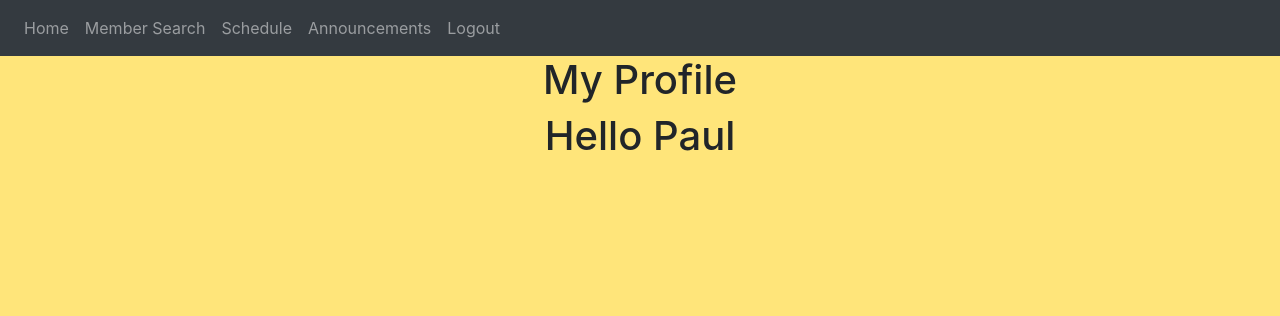
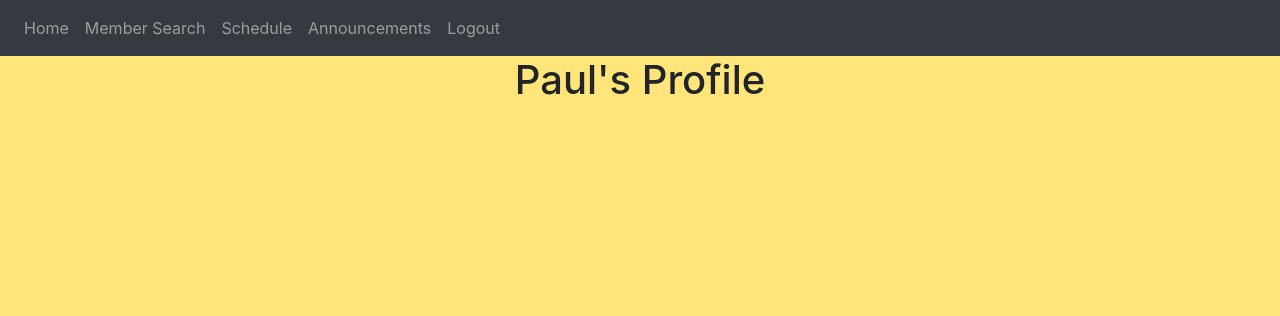
Before and after one commit to jitbon/BYXMemberApp, a Flask app: page / in a window 1280 px wide. Shown: the top 316 px of the page. Run offline with Flask 2, Linux system fonts and the light colour scheme; a user stored in the database is signed in; some libraries are stand-ins or nearby versions.

Commit message:
jason's profile

```diff
--- a/website/templates/home.html
+++ b/website/templates/home.html
@@ -1,6 +1,5 @@
 {% extends "base.html" %} {% block title %}Home{% endblock %} {% block content
     %}
-    <h1 align="center">My Profile</h1>
-    <h1 align="center">Hello {{user.first_name}}</h1>
+    <h1 align="center">{{user.first_name}}'s Profile</h1>
 
     {% endblock %}
```
